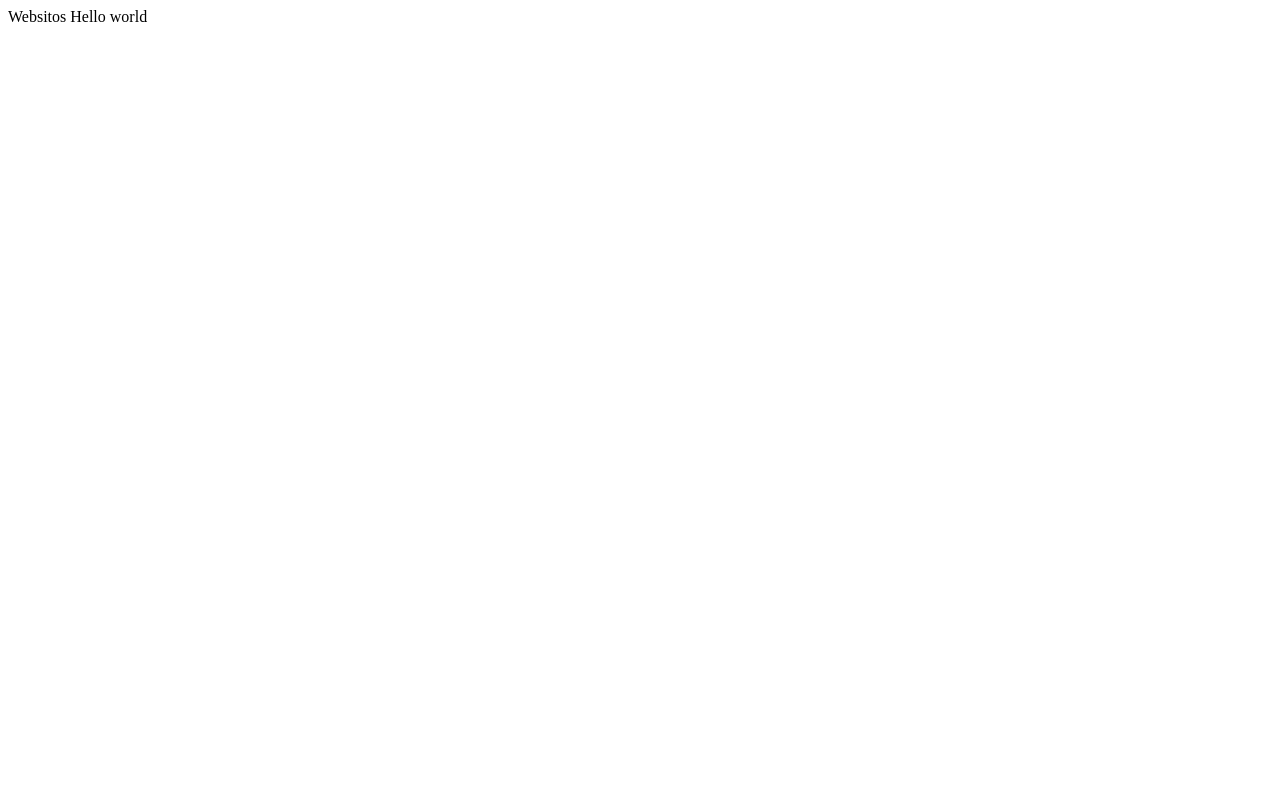
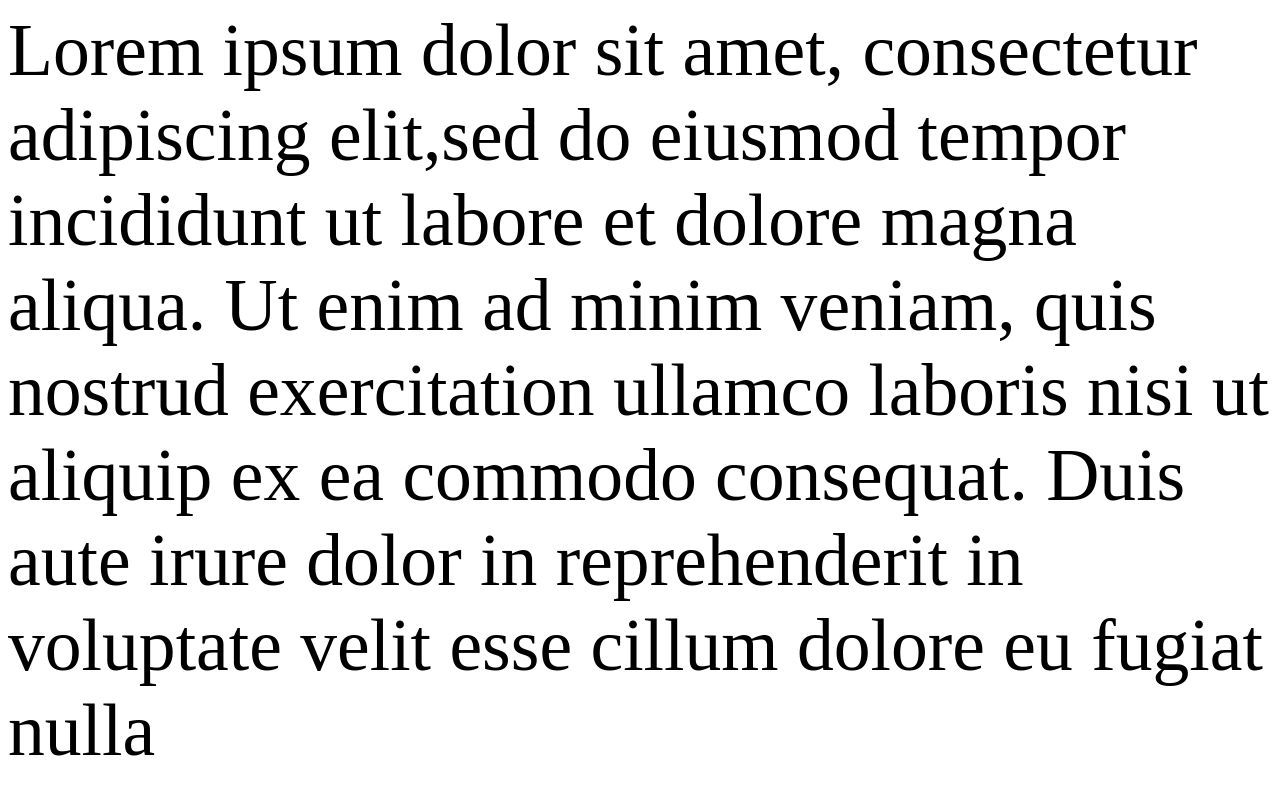
Before and after one commit to tijong99/tijong99.github.io, an Angular app: page / in a window 1280 px wide. Shown: the top 794 px of the page. Built offline with nearby package versions, Linux system fonts and the light colour scheme.

Commit message:
no message

```diff
--- a/index.html
+++ /dev/null
@@ -1 +0,0 @@
-<meta http-equiv="refresh" content="0; url=https://tijong99.github.io/dist/websitos/browser/index.html">
--- a/src/app/app.component.html
+++ b/src/app/app.component.html
@@ -1,6 +1,8 @@
-<div>
-{{title}}
-Hello world
+<div class="text">
+Lorem
+    @for(hoverText of hoverTextList; track $index; let i = $index){
+        <span [class]="hoverTextList[i].style" (mouseover)="rouletteOnHover(i)">{{hoverTextList[i].list[hoverTextList[i].index]}} </span>
 
+    }
 
 </div>
--- a/src/app/app.component.scss
+++ b/src/app/app.component.scss
@@ -0,0 +1,10 @@
+.text {
+  font-size: calc(300% + 2vw);
+  height: 1vh;
+}
+
+.red {
+
+    background-color:red;
+    color: white
+}
--- a/src/app/app.component.ts
+++ b/src/app/app.component.ts
@@ -5,8 +5,56 @@ import { RouterOutlet } from '@angular/router';
   selector: 'app-root',
   imports: [RouterOutlet],
   templateUrl: './app.component.html',
-  styleUrl: './app.component.scss'
+  styleUrl: './app.component.scss',
 })
 export class AppComponent {
-  title = 'Websitos';
+  ipsumList = ['ipsum', 'ipso', 'ispi'];
+  indexInit = [0];
+
+  hoverTextList: HoverText[] = [
+    {
+      index: 0,
+      list: ['ipsum', 'ipso', 'iskjfhxdiashzfkahfoihpi'],
+      style: '',
+    },
+    {
+      index: 0,
+      list: [
+        'dolor sit amet, consectetur adipiscing elit,sed do eiusmod tempor incididunt ut labore et dolore magna aliqua. Ut enim ad minim veniam, quis nostrud exercitation ullamco laboris nisi ut aliquip ex ea commodo consequat. Duis aute irure dolor in reprehenderit in voluptate velit esse cillum dolore eu fugiat',
+      ],
+      style: '',
+    },
+    {
+      index: 0,
+      list: ['nulla', 'eene', 'tweee', 'drieeeeeeeeeeeeeeeeeeeeeeeeeeeeeeeeeeeeeeeeeeeeeeeeeeeeeeeeeeeeeeeeeeeeeeeeee'],
+      style: '',
+    },
+  ];
+
+  //   constructor() {
+
+  //     setInterval(() => {
+  //       this.hoverTextList.push({
+  // index: 0,
+  // list: ["kjsanakkjasd"]
+
+  //       })
+  //     }, 1000);
+  //   }
+
+  rouletteOnHover(index: number) {
+    let length = this.hoverTextList[index].list.length;
+    if (length > 1) {
+      this.hoverTextList[index].index =
+        (this.hoverTextList[index].index + 1) % length;
+      this.hoverTextList[index].style = 'red';
+//     let temp = Math.floor(Math.random() * 6)
+    }
+  }
 }
+
+export interface HoverText {
+  list: string[];
+  index: number;
+  style: string;
+}
```
